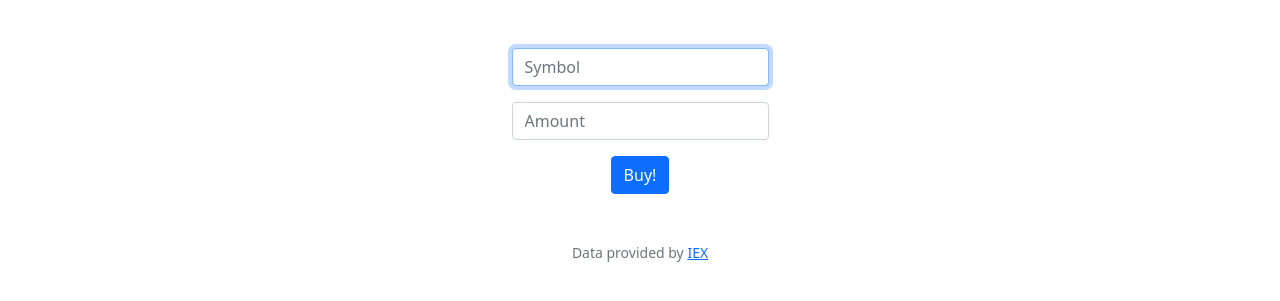
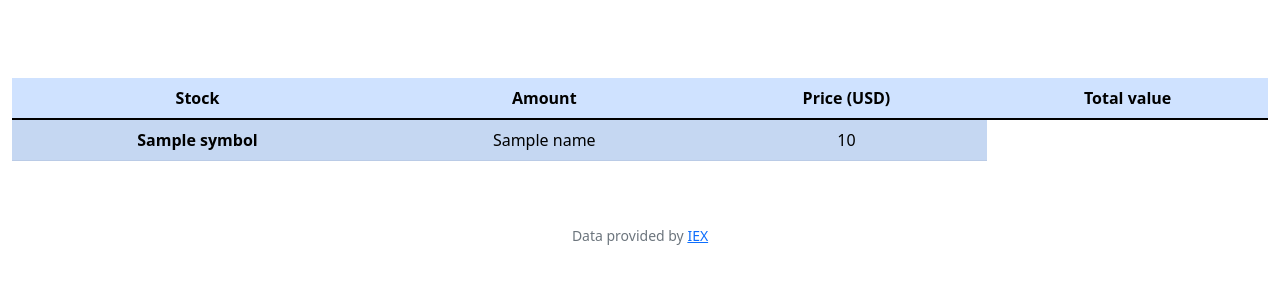
Before and after one commit to lu-carvalho/91640075, a Flask app: template finance/templates/index.html in a window 1280 px wide. Shown: the part 76-377 px from the top of the page. Run offline with Flask 2, Linux system fonts and the light colour scheme; the template is opened without the code that fills it: most values are stand-ins (such as "Sample title", 1, 10 or a date in 2020); some libraries are stand-ins or nearby versions.

Commit message:
Wed, Mar 9, 2022, 4:52 PM +00:00

```diff
--- a/finance/templates/index.html
+++ b/finance/templates/index.html
@@ -5,13 +5,21 @@
 {% endblock %}
 
 {% block main %}
-    <form action="/history" method="get">
-        <div class="mb-3">
-            <input autocomplete="off" autofocus class="form-control mx-auto w-auto" id="symbol" name="symbol" placeholder="Symbol" type="text">
-        </div>
-        <div class="mb-3">
-            <input class="form-control mx-auto w-auto" id="shares" name="shares" placeholder="Amount" type="number">
-        </div>
-        <button class="btn btn-primary" type="submit">Buy!</button>
-    </form>
+    <table style='margin-top: 30px' class="table table-striped table-primary">
+      <thead>
+        <tr>
+          <th scope="col"> Stock </th>
+          <th scope="col"> Amount </th>
+          <th scope="col"> Price (USD) </th>
+          <th scope="col"> Total value </th>
+        </tr>
+      </thead>
+      <tbody>
+        <tr>
+          <th scope="row"> {{ symbol }} </th>
+          <td>  {{ name }}  </td>
+          <td>  {{ price}}</td>
+        </tr>
+      </body>
+    </table>
 {% endblock %}
```
